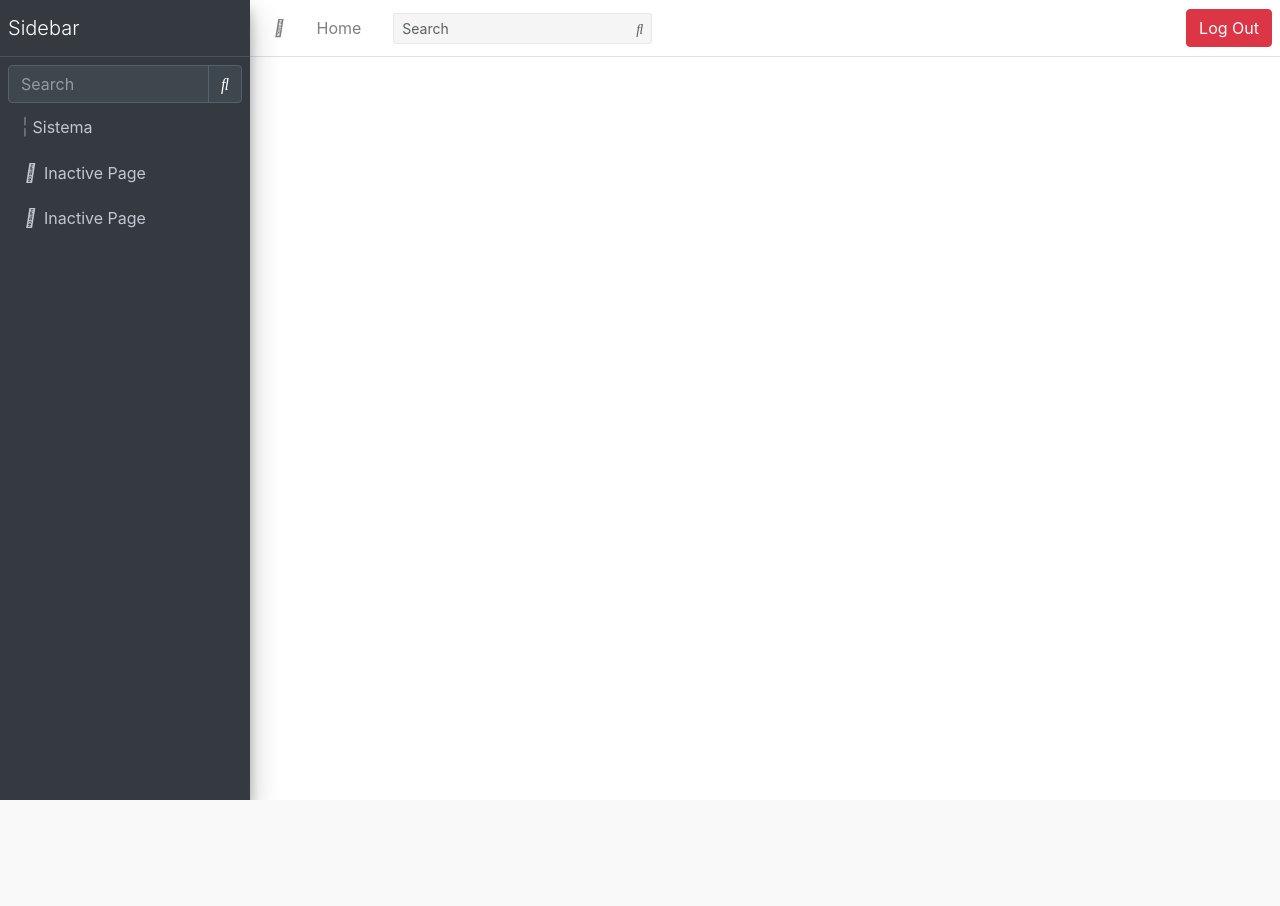
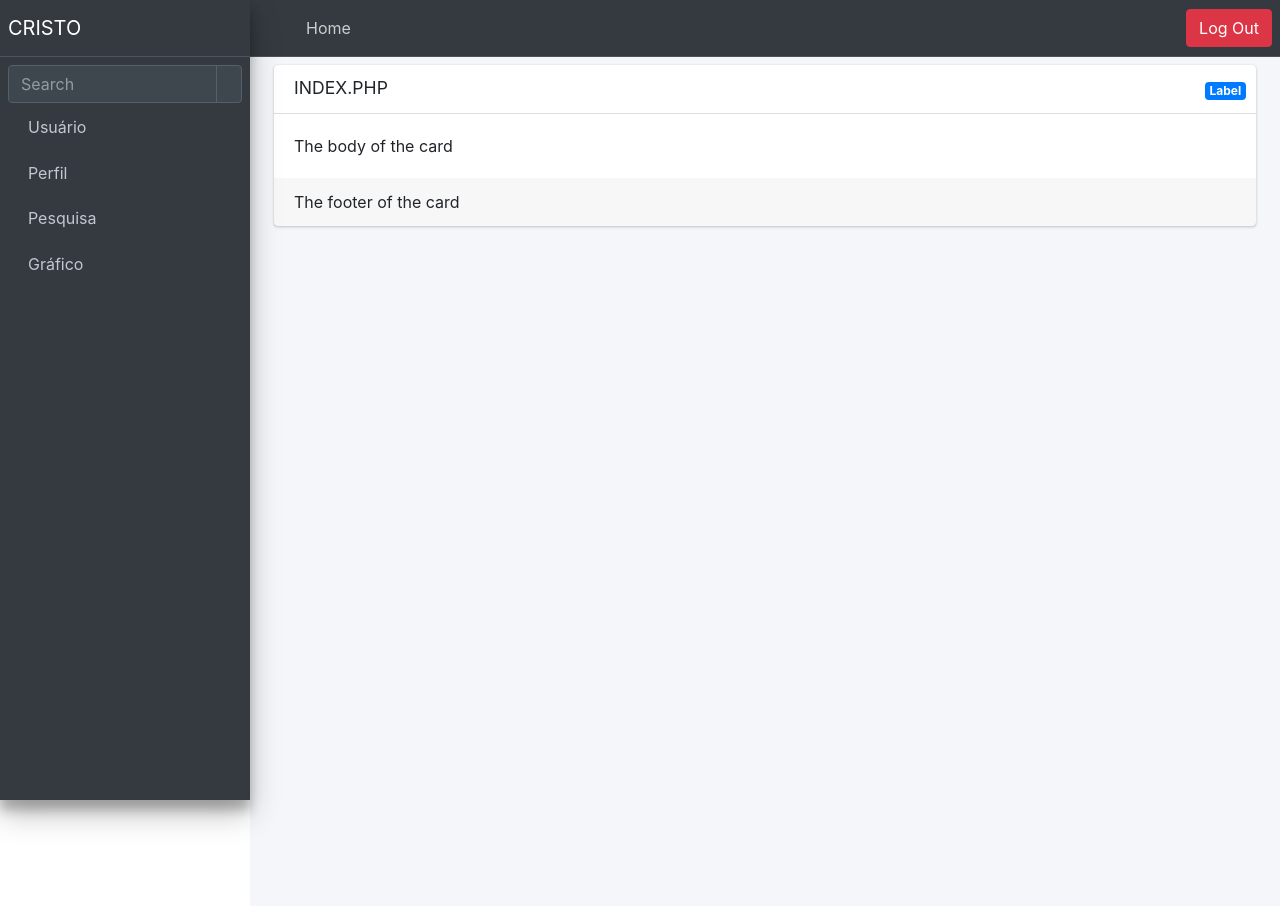
Before and after one commit to gabrielmalheiross/Crud_AdminLTE, a PHP site: page / in a window 1280 px wide. Before the commit the page ends 800 px from the top, so only its background shows below. Run offline with PHP 8.4, Linux system fonts and the light colour scheme; some libraries are stand-ins or nearby versions.

Commit message:
update low

```diff
--- /dev/null
+++ b/conexao.php
@@ -0,0 +1,14 @@
+<?php
+
+    $server = "localhost";
+    $user = "root";
+    $pass = "";
+    $db = "jadminlte";
+
+    if ($conn = mysqli_connect($server, $user, $pass, $db)) {
+        // echo "Conectado";
+    } else {
+        echo "Erro";
+    }
+
+?>
--- a/index.php
+++ b/index.php
@@ -1,3 +1,8 @@
+<?php
+    include "conexao.php";
+    include "modelo.php";
+?>
+
 <!DOCTYPE html>
 <html lang="en">
 
@@ -5,100 +10,29 @@
     <meta charset="UTF-8">
     <meta name="viewport" content="width=device-width, initial-scale=1.0">
     <link rel="stylesheet" href="https://cdn.jsdelivr.net/npm/admin-lte@3.1/dist/css/adminlte.min.css">
-    <link rel="stylesheet" href="path/to/font-awesome/css/font-awesome.min.css">
 
     <title>Document</title>
 </head>
 
 <body>
-    <!-- Main Sidebar Container -->
-    <aside class="main-sidebar sidebar-dark-primary elevation-4">
-        <!-- Brand Logo -->
-        <a href="#" class="brand-link">
-            <span class="brand-text font-weight-light">Sidebar</span>
-        </a>
-
-        <!-- Sidebar -->
-        <div class="sidebar">
-            <!-- Sidebar Menu -->
-            <nav class="mt-2">
-                <form class="form-inline">
-                    <div class="input-group">
-                        <input class="form-control form-control-sidebar" type="search" placeholder="Search" aria-label="Search">
-                        <div class="input-group-append">
-                            <button class="btn btn-sidebar" type="submit">
-                                <i class="fas fa-search"></i>
-                            </button>
-                        </div>
-                    </div>
-                </form>
-                <ul class="nav nav-pills nav-sidebar flex-column" data-widget="treeview" role="menu">
-                    <!-- Add icons to the links using the .nav-icon class
-             with font-awesome or any other icon font library -->
-                    <li class="nav-item menu-open">
-                        <ul class="nav nav-treeview">
-                            <li class="nav-item">
-                                <a href="#" class="nav-link">
-                                    <i class="fas fa-th nav-icon"></i>
-                                    <p>Sistema</p>
-                                </a>
-                            </li>
-                            <li class="nav-item">
-                                <a href="#" class="nav-link">
-                                    <i class="far fa-circle nav-icon"></i>
-                                    <p>Inactive Page</p>
-                                </a>
-                            </li>
-                            <li class="nav-item">
-                                <a href="#" class="nav-link">
-                                    <i class="far fa-circle nav-icon"></i>
-                                    <p>Inactive Page</p>
-                                </a>
-                            </li>
-                        </ul>
-                    </li>
-
-                </ul>
-            </nav>
-            <!-- /.sidebar-menu -->
-        </div>
-        <!-- /.sidebar -->
-    </aside>
-    <!-- Navbar -->
-    <nav class="main-header navbar navbar-expand navbar-white navbar-light">
-        <!-- Left navbar links -->
-        <ul class="navbar-nav">
-            <li class="nav-item">
-                <a class="nav-link" data-widget="pushmenu" href="#" role="button"><i class="fas fa-bars"></i></a>
-            </li>
-            <li class="nav-item d-none d-sm-inline-block">
-                <a href="#" class="nav-link">Home</a>
-            </li>
-
-        </ul>
-
-        <!-- SEARCH FORM -->
-        <form class="form-inline ml-3">
-            <div class="input-group input-group-sm">
-                <input class="form-control form-control-navbar" type="search" placeholder="Search" aria-label="Search">
-                <div class="input-group-append">
-                    <button class="btn btn-navbar" type="submit">
-                        <i class="fas fa-search"></i>
-                    </button>
+    <div class="content-wrapper px-4 py-2" style="min-height: 849px;">
+        <div class="card">
+            <div class="card-header">
+                <h3 class="card-title">INDEX.PHP</h3>
+                <div class="card-tools">
+                    <!-- Buttons, labels, and many other things can be placed here! -->
+                    <!-- Here is a label for example -->
+                    <span class="badge badge-primary">Label</span>
                 </div>
             </div>
-        </form>
-
-
-        <ul class="navbar-nav ml-auto">
-            <!-- Messages Dropdown Menu -->
-            <li class="nav-item dropdown">
-                <a class="btn btn-danger" data-toggle="dropdown" href="#">
-                    <span>Log Out</span>
-                </a>
-            </li>
-        </ul>
-    </nav>
+            <div class="card-body">
+                The body of the card
+            </div>
+            <div class="card-footer">
+                The footer of the card
+            </div>
+        </div>
+    </div>
 
 
     <script src="https://cdn.jsdelivr.net/npm/admin-lte@3.1/dist/js/adminlte.min.js"></script>
--- /dev/null
+++ b/modelo.php
@@ -0,0 +1,100 @@
+<!DOCTYPE html>
+<html lang="en">
+
+<head>
+    <meta charset="UTF-8">
+    <meta name="viewport" content="width=device-width, initial-scale=1.0">
+    <link rel="stylesheet" href="https://cdn.jsdelivr.net/npm/admin-lte@3.1/dist/css/adminlte.min.css">
+
+    <title>Document</title>
+</head>
+
+<body>
+    <!-- Main Sidebar Container -->
+    <aside class="main-sidebar sidebar-dark-primary elevation-4">
+        <!-- Brand Logo -->
+        <a href="#" class="brand-link">
+            <span class="brand-text font-weight-light"><b>CRISTO</b></span>
+        </a>
+
+        <!-- Sidebar -->
+        <div class="sidebar">
+            <!-- Sidebar Menu -->
+            <nav class="mt-2">
+                <form class="form-inline">
+                    <div class="input-group">
+                        <input class="form-control form-control-sidebar" type="search" placeholder="Search" aria-label="Search">
+                        <div class="input-group-append">
+                            <button class="btn btn-sidebar" type="submit">
+                                <i class="fas fa-search"></i>
+                            </button>
+                        </div>
+                    </div>
+                </form>
+                <ul class="nav nav-pills nav-sidebar flex-column" data-widget="treeview" role="menu">
+                    <!-- Add icons to the links using the .nav-icon class
+             with font-awesome or any other icon font library -->
+                    <li class="nav-item menu-open">
+                        <ul class="nav nav-treeview">
+                            <li class="nav-item menu-open">
+                                <a href="#" class="nav-link">
+                                    <i class="fas fa-th nav-icon"></i>
+                                    <p>Usuário</p>
+                                </a>
+                            </li>
+                            <li class="nav-item">
+                                <a href="#" class="nav-link">
+                                    <i class="far fa-circle nav-icon"></i>
+                                    <p>Perfil</p>
+                                </a>
+                            </li>
+                            <li class="nav-item">
+                                <a href="#" class="nav-link">
+                                    <i class="far fa-circle nav-icon"></i>
+                                    <p>Pesquisa</p>
+                                </a>
+                            </li>
+                            <li class="nav-item">
+                                <a href="#" class="nav-link">
+                                    <i class="far fa-circle nav-icon"></i>
+                                    <p>Gráfico</p>
+                                </a>
+                            </li>
+                        </ul>
+                    </li>
+
+                </ul>
+            </nav>
+            <!-- /.sidebar-menu -->
+        </div>
+        <!-- /.sidebar -->
+    </aside>
+    <!-- Navbar -->
+    <nav class="main-header navbar navbar-expand navbar-dark">
+        <!-- Left navbar links -->
+        <ul class="navbar-nav">
+            <li class="nav-item">
+                <a class="nav-link" data-widget="pushmenu" href="#" role="button"><i class="fas fa-bars"></i></a>
+            </li>
+            <li class="nav-item d-none d-sm-inline-block">
+                <a href="#" class="nav-link">Home</a>
+            </li>
+
+        </ul>
+
+        <ul class="navbar-nav ml-auto">
+            <!-- Messages Dropdown Menu -->
+            <li class="nav-item dropdown">
+                <a class="btn btn-danger" data-toggle="dropdown" href="#">
+                    <span>Log Out</span>
+                </a>
+            </li>
+        </ul>
+    </nav>
+
+
+    <script src="https://cdn.jsdelivr.net/npm/admin-lte@3.1/dist/js/adminlte.min.js"></script>
+
+</body>
+
+</html>
```
